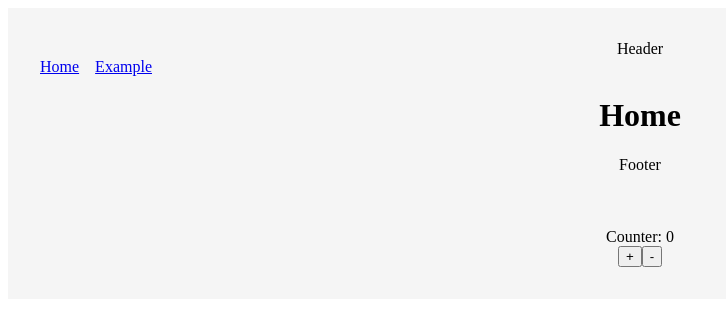
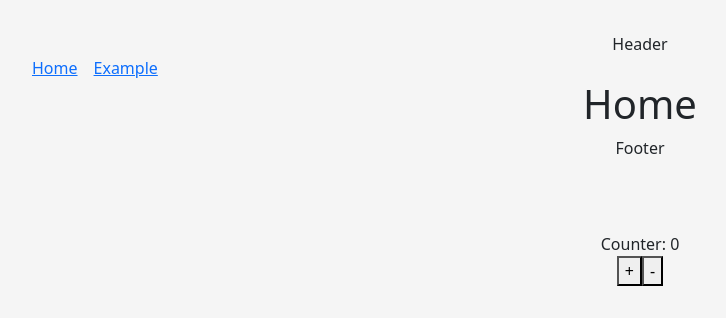
Before and after one commit to Michal-Radomski/JS_Libraries_Courses, a React (Vite) app in the folder 04 React Libraries/: page / in a window 1280 px wide. Shown: the top 324 px of the page, without its empty margins (0-726 px from the left). Built offline with nearby package versions, Linux system fonts and the light colour scheme.

Commit message:
React Libraries course - commit 04

```diff
--- a/04 React Libraries/package.json
+++ b/04 React Libraries/package.json
@@ -11,6 +11,7 @@
     "start": "concurrently --kill-others \"npm run dev\" \"npm run server\""
   },
   "dependencies": {
+    "bootstrap": "^5.3.2",
     "react": "^18.2.0",
     "react-dom": "^18.2.0",
     "react-router-dom": "^6.21.0",
@@ -18,6 +19,7 @@
     "vite-tsconfig-paths": "^4.2.2"
   },
   "devDependencies": {
+    "@types/bootstrap": "^5.2.10",
     "@types/react": "^18.2.43",
     "@types/react-dom": "^18.2.17",
     "@vitejs/plugin-react": "^4.2.1",
--- a/04 React Libraries/src/App.scss
+++ b/04 React Libraries/src/App.scss
@@ -1,3 +1,5 @@
+@import "bootstrap/scss/bootstrap";
+
 #root {
   background-color: whitesmoke;
   max-width: 1280px;
```
Also changed, not shown: 1 other file (tests, documents, lock files or other folders).
